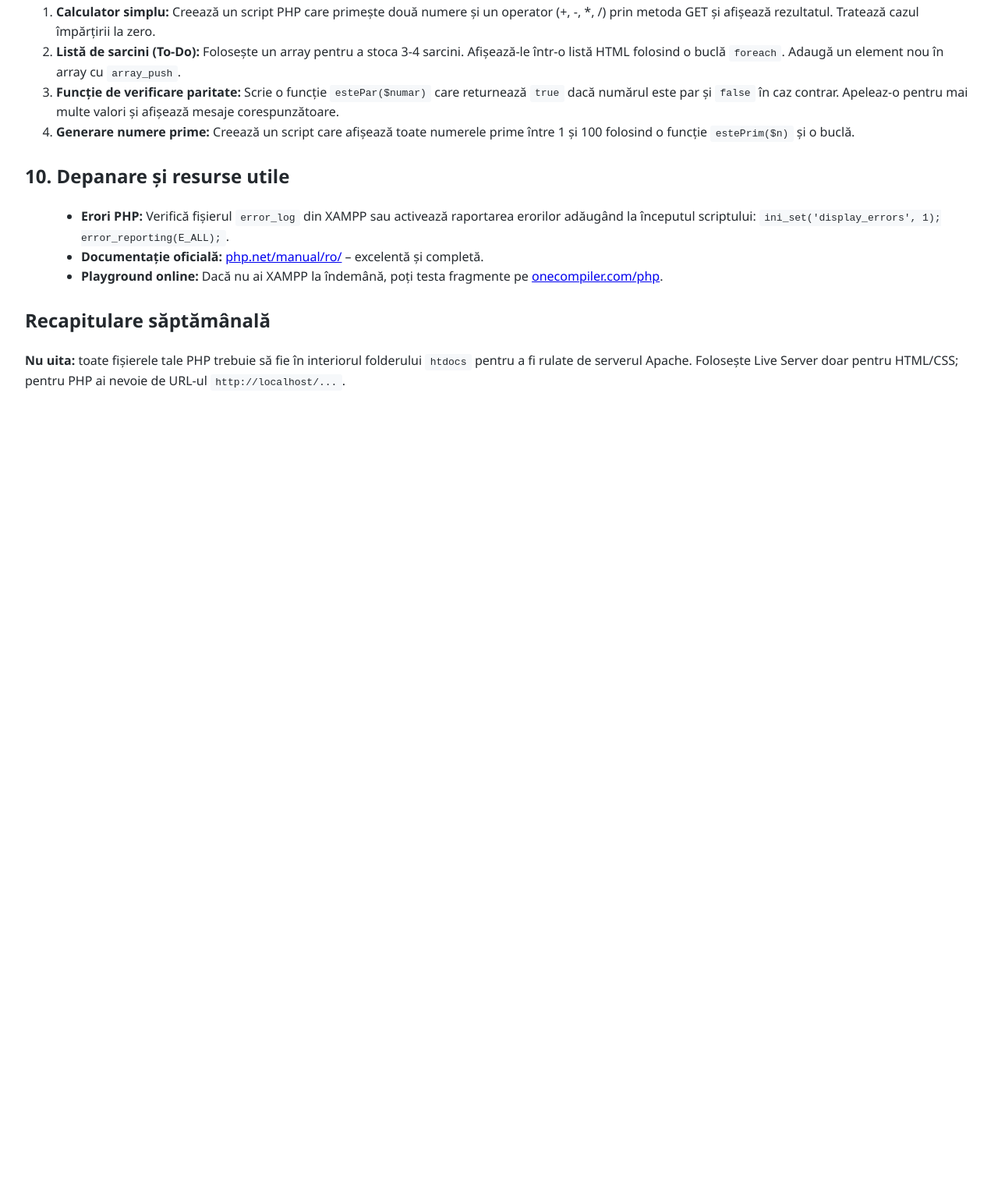
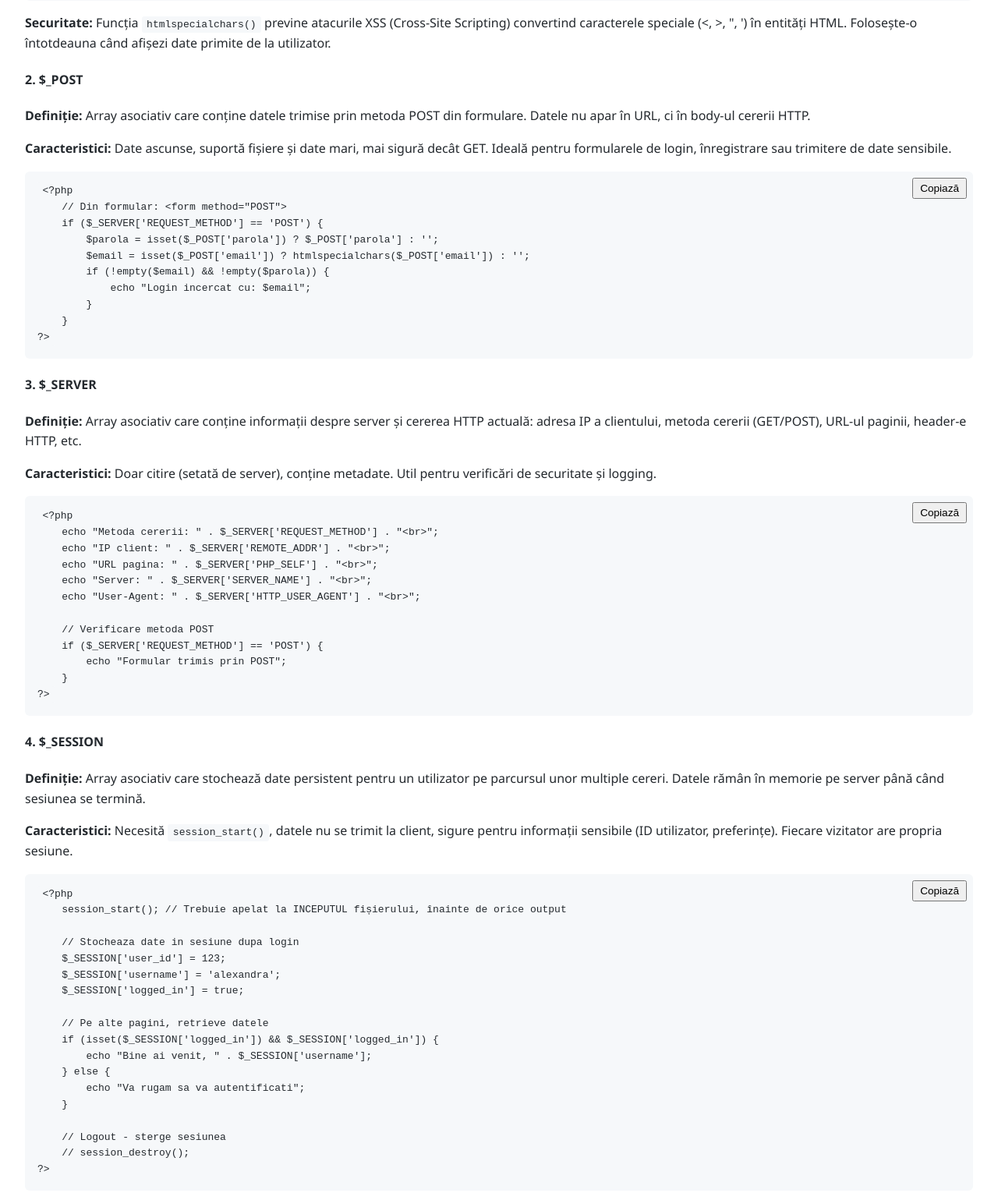
Before and after one commit to Teoflr/web-2026, a plain HTML site: page week7.html in a window 1280 px wide. Shown: the part 6456-7986 px from the top of the page at 78% size. Before the commit the page ends 6990 px from the top, so only its background shows below. Drawn offline with Linux system fonts and the light colour scheme.

Commit message:
Add definitions and examples for PHP superglobals: $_GET, $_POST, $_SERVER, $_SESSION
Co-authored-by: Copilot <copilot@github.com>

```diff
--- a/week7.html
+++ b/week7.html
@@ -346,6 +346,11 @@
     <h2>8. Superglobalele și date din formular</h2>
     <p>PHP are variabile predefinite (superglobale) accesibile oriunde în script: <code>$_GET</code>, <code>$_POST</code>, <code>$_SERVER</code>, <code>$_SESSION</code> etc. Ele sunt folosite pentru a primi date de la utilizator sau informații despre server.</p>
 
+    <h3>Definiții și mod de utilizare pentru fiecare superglobală</h3>
+
+    <h4>1. $_GET</h4>
+    <p><strong>Definiție:</strong> Array asociativ care conține parametrii transmisi prin URL (în string-ul de interogare). Se vede în URL ca <code>?param1=valoare1&amp;param2=valoare2</code>.</p>
+    <p><strong>Caracteristici:</strong> Date vizibile în URL, limitate ca mărime (~2KB), mai puțin sigure. Ideal pentru filtrare, paginare sau parametri simpli.</p>
     <h3>Exemplu: procesare simplă cu GET</h3>
     <p>Creează două fișiere: <code>formular.html</code> și <code>procesare.php</code>.</p>
     <div class="code-block">
@@ -360,7 +365,7 @@
     <div class="code-block">
         <button class="copy-btn">Copiază</button>
         <pre><code>&lt;?php // procesare.php
-    if (isset($_GET['nume_utilizator'])) {
+    if (if($_GET['nume_utilizator'])) {  // Verificăm dacă există parametrul în URL - se poate si cu metoda isset($_GET['nume_utilizator'])
         $nume = htmlspecialchars($_GET['nume_utilizator']);
         echo "&lt;h2&gt;Bună, $nume!&lt;/h2&gt;";
     } else {
@@ -370,6 +375,67 @@
     </div>
     <div class="warning">
         <strong>Securitate:</strong> Funcția <code>htmlspecialchars()</code> previne atacurile XSS (Cross‑Site Scripting) convertind caracterele speciale (&lt;, &gt;, ", ') în entități HTML. Folosește‑o întotdeauna când afișezi date primite de la utilizator.
+    </div>
+
+    <h4>2. $_POST</h4>
+    <p><strong>Definiție:</strong> Array asociativ care conține datele trimise prin metoda POST din formulare. Datele nu apar în URL, ci în body-ul cererii HTTP.</p>
+    <p><strong>Caracteristici:</strong> Date ascunse, suportă fișiere și date mari, mai sigură decât GET. Ideală pentru formularele de login, înregistrare sau trimitere de date sensibile.</p>
+    <div class="code-block">
+        <button class="copy-btn">Copiază</button>
+        <pre><code>&lt;?php
+    // Din formular: &lt;form method="POST"&gt;
+    if ($_SERVER['REQUEST_METHOD'] == 'POST') {
+        $parola = isset($_POST['parola']) ? $_POST['parola'] : '';
+        $email = isset($_POST['email']) ? htmlspecialchars($_POST['email']) : '';
+        if (!empty($email) &amp;&amp; !empty($parola)) {
+            echo "Login incercat cu: $email";
+        }
+    }
+?&gt;</code></pre>
+    </div>
+
+    <h4>3. $_SERVER</h4>
+    <p><strong>Definiție:</strong> Array asociativ care conține informații despre server și cererea HTTP actuală: adresa IP a clientului, metoda cererii (GET/POST), URL-ul paginii, header-e HTTP, etc.</p>
+    <p><strong>Caracteristici:</strong> Doar citire (setată de server), conține metadate. Util pentru verificări de securitate și logging.</p>
+    <div class="code-block">
+        <button class="copy-btn">Copiază</button>
+        <pre><code>&lt;?php
+    echo "Metoda cererii: " . $_SERVER['REQUEST_METHOD'] . "&lt;br&gt;";
+    echo "IP client: " . $_SERVER['REMOTE_ADDR'] . "&lt;br&gt;";
+    echo "URL pagina: " . $_SERVER['PHP_SELF'] . "&lt;br&gt;";
+    echo "Server: " . $_SERVER['SERVER_NAME'] . "&lt;br&gt;";
+    echo "User-Agent: " . $_SERVER['HTTP_USER_AGENT'] . "&lt;br&gt;";
+
+    // Verificare metoda POST
+    if ($_SERVER['REQUEST_METHOD'] == 'POST') {
+        echo "Formular trimis prin POST";
+    }
+?&gt;</code></pre>
+    </div>
+
+    <h4>4. $_SESSION</h4>
+    <p><strong>Definiție:</strong> Array asociativ care stochează date persistent pentru un utilizator pe parcursul unor multiple cereri. Datele rămân în memorie pe server până când sesiunea se termină.</p>
+    <p><strong>Caracteristici:</strong> Necesită <code>session_start()</code>, datele nu se trimit la client, sigure pentru informații sensibile (ID utilizator, preferințe). Fiecare vizitator are propria sesiune.</p>
+    <div class="code-block">
+        <button class="copy-btn">Copiază</button>
+        <pre><code>&lt;?php
+    session_start(); // Trebuie apelat la INCEPUTUL fișierului, înainte de orice output
+
+    // Stocheaza date in sesiune dupa login
+    $_SESSION['user_id'] = 123;
+    $_SESSION['username'] = 'alexandra';
+    $_SESSION['logged_in'] = true;
+
+    // Pe alte pagini, retrieve datele
+    if (isset($_SESSION['logged_in']) &amp;&amp; $_SESSION['logged_in']) {
+        echo "Bine ai venit, " . $_SESSION['username'];
+    } else {
+        echo "Va rugam sa va autentificati";
+    }
+
+    // Logout - sterge sesiunea
+    // session_destroy();
+?&gt;</code></pre>
     </div>
 
     <h2>9. Exerciții practice</h2>
```
